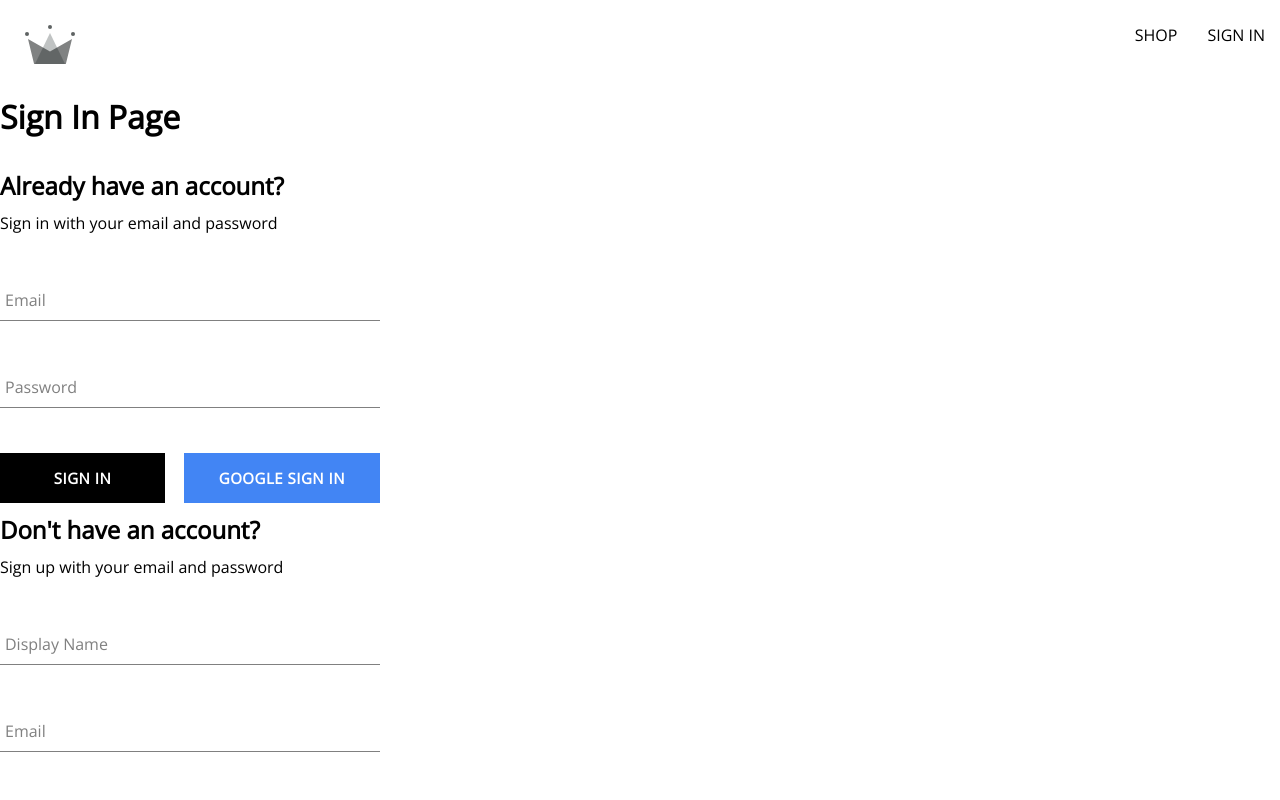
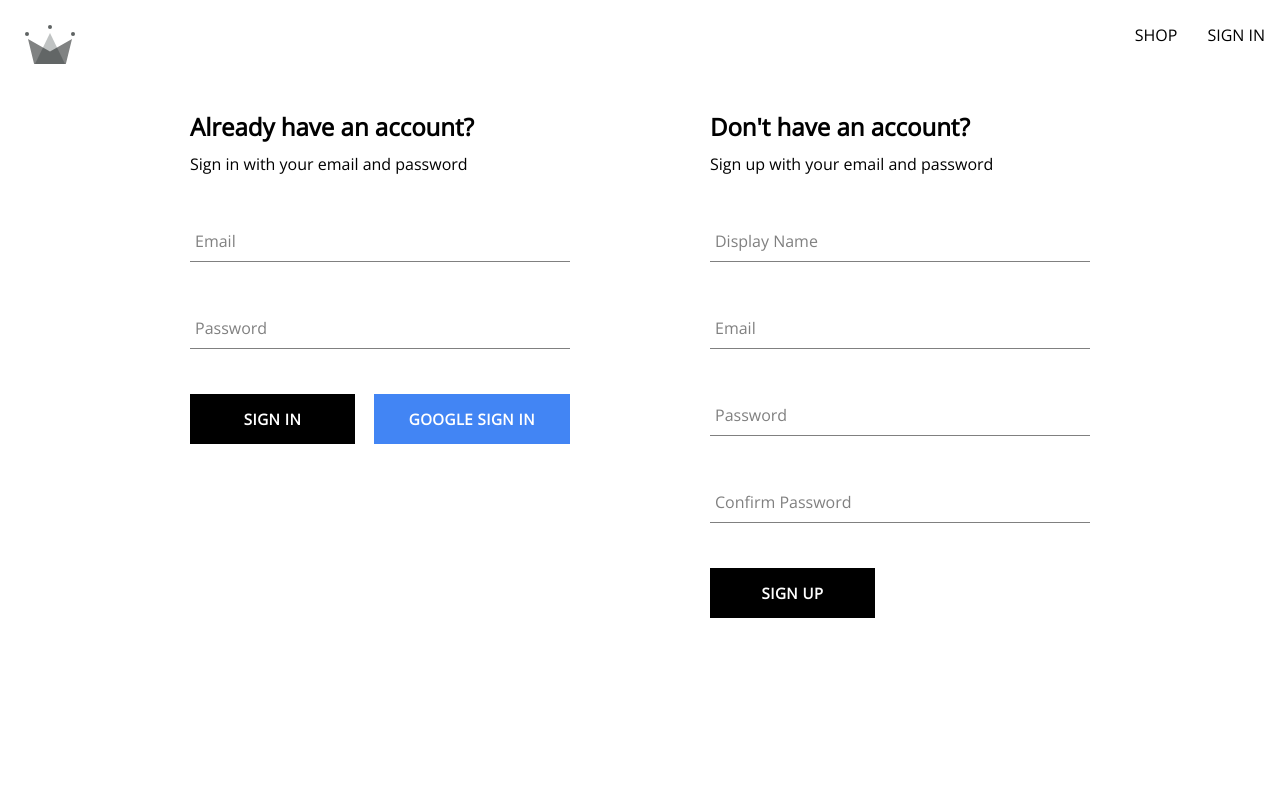
Before and after one commit to tonrugeria/E-commerce, a React (Create React App) app: page /auth in a window 1280 px wide. Shown: the top 800 px of the page. Built offline with nearby package versions, Linux system fonts and the light colour scheme.

Commit message:
Finalize sign in form

```diff
--- a/src/components/sign-in-form/sign-in-form.component.jsx
+++ b/src/components/sign-in-form/sign-in-form.component.jsx
@@ -32,7 +32,19 @@
       console.log(response);
       resetFormFields()
     } catch (error) {
+      switch (error.code) {
+        case "auth/wrong-password" :
+          alert("Incorrect Password for email")
+          break;
 
+        case "auth/user-not-found" :
+          alert("No user associated with this email")
+          break;
+
+        default:
+          console.log(error);
+          break;
+      }
     }
   }
 
@@ -67,7 +79,7 @@
 
         <div className="buttons-container">
           <Button type="submit">Sign In</Button>
-          <Button onClick={signInWithGoogle} buttonType="google">Google Sign In</Button>
+          <Button type="button" onClick={signInWithGoogle} buttonType="google">Google Sign In</Button>
         </div>
       </form>
     </div>
--- a/src/routes/authentication/authentication.component.jsx
+++ b/src/routes/authentication/authentication.component.jsx
@@ -1,13 +1,11 @@
-import { signInWithGooglePopup, createUserDocumentFromAuth } from "../../utils/firebase/firebase.utils"
 import SignUpForm from "../../components/sign-up-form/sign-up-form.component"
 import SignInForm from "../../components/sign-in-form/sign-in-form.component"
-
+import "./authentication.styles.scss"
 
 const Authentication = () => {
 
   return (
-    <div>
-      <h1>Sign In Page</h1>
+    <div className="authentication-container">
       <SignInForm />
       <SignUpForm />
     </div>
--- /dev/null
+++ b/src/routes/authentication/authentication.styles.scss
@@ -0,0 +1,6 @@
+.authentication-container {
+  display: flex;
+  width: 900px;
+  justify-content: space-between;
+  margin: 30px auto;
+}
```
